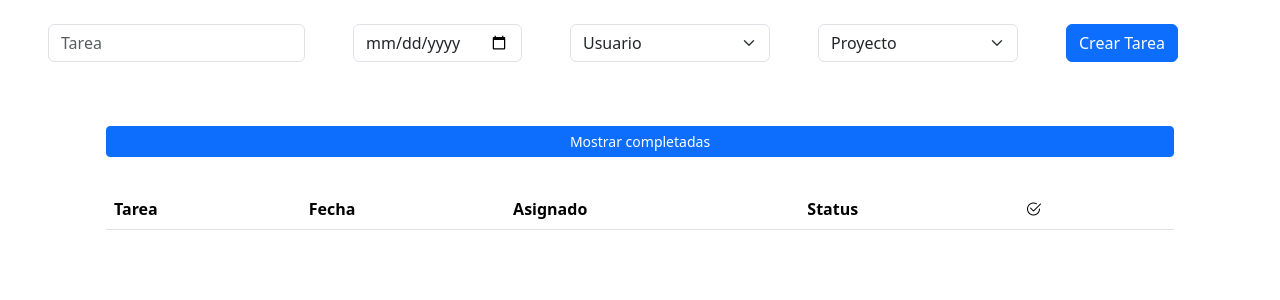
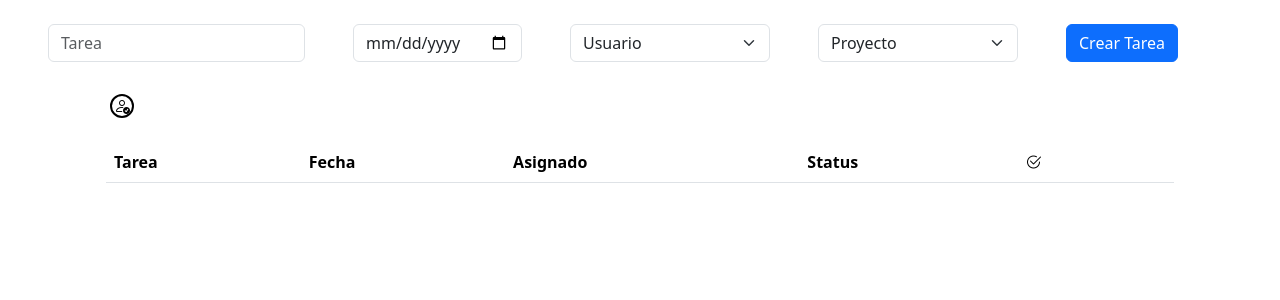
Before and after one commit to TicioChatbot/Taskapp, a Flask app: template app/templates/project.html in a window 1280 px wide. Shown: the part 76-376 px from the top of the page. Run offline with Flask 3, Linux system fonts and the light colour scheme; the template is opened without the code that fills it, so the values that code supplies are empty.

Commit message:
Qol changes, new animated buttons across the board (options in tables, checkmark for compelte, dropdown arrow for assigned list and new show complete task

```diff
--- a/app/static/utils.css
+++ b/app/static/utils.css
@@ -1,3 +1,7 @@
+html {
+    scroll-behavior: smooth;
+}
+
 .remove-user {
     background: none;
     border: none;
@@ -10,3 +14,99 @@
     align-items: center;
     justify-content: space-between;
 }
+
+/* Style for the option buttons */
+.option-buttons {
+    background-color: transparent; /* Transparent background */
+    border: none; /* Remove border */
+    padding: 0; /* Remove padding */
+    margin: 0; /* Remove margin */
+    cursor: pointer; /* Pointer cursor on hover */
+    display: inline-flex; /* Inline flex for icon */
+    align-items: center; /* Center items vertically */
+    justify-content: center; /* Center items horizontally */
+    transition: color 0.3s, transform 0.2s; /* Smooth color change and scale transition */
+}
+
+/* Style for the icon inside the button */
+.option-buttons i {
+    font-size: 24px; /* Size of the icon */
+    color: black; /* Base black color */
+    transition: color 0.3s, transform 0.2s; /* Smooth transitions */
+}
+
+/* Hover effect for the button */
+.option-buttons:hover i {
+    color: #333333; /* Darker shade of black on hover */
+    transform: scale(1.1); /* Slightly larger icon on hover */
+}
+
+/* Active effect for the button */
+.option-buttons:active i {
+    color: #666666; /* Lighter shade of black on click */
+    transform: scale(0.9); /* Slightly smaller icon on click */
+}
+
+/* Focus effect for accessibility */
+.option-buttons:focus {
+    outline: none; /* Remove default focus outline */
+    box-shadow: 0 0 0 3px rgba(0, 0, 0, 0.5); /* Add a custom focus ring */
+}
+
+/* Style for the dropdown arrow */
+.dropdown-arrow {
+    display: inline-block; /* Inline display for alignment */
+    width: 0;
+    height: 0;
+    margin-left: 8px; /* Space between name and arrow */
+    vertical-align: middle; /* Align with text */
+    border-left: 5px solid transparent; /* Transparent left border */
+    border-right: 5px solid transparent; /* Transparent right border */
+    border-top: 5px solid black; /* Black top border to create the arrow */
+    cursor: pointer; /* Pointer cursor on hover */
+    transition: transform 0.2s ease; /* Smooth transition for rotation */
+}
+
+/* Hover effect for the dropdown arrow */
+.dropdown-arrow:hover {
+    border-top-color: black; /* Ensure the color is a bold black */
+    box-shadow: 0 2px 4px rgba(0, 0, 0, 0.2); /* Subtle shadow effect */
+    transform: translateY(-2px) scale(1.2); /* Slight upward movement and increase in size */
+}
+
+/* Style for the complete tasks button */
+.complete-tasks-button {
+    background-color: transparent; /* Transparent background */
+    border: 2px solid black; /* Black border */
+    border-radius: 50%; /* Rounded button */
+    width: 24px; /* Button width */
+    height: 24px; /* Button height */
+    display: inline-flex; /* Inline flex for centering content */
+    align-items: center; /* Center items vertically */
+    justify-content: center; /* Center items horizontally */
+    cursor: pointer; /* Pointer cursor on hover */
+    transition: background-color 0.3s, transform 0.2s; /* Smooth transitions */
+    margin-left: 8px; /* Space between the name and the button */
+}
+
+/* Style for the check icon inside the button */
+.complete-tasks-button i {
+    font-size: 16px; /* Size of the icon */
+    color: black; /* Icon color */
+}
+
+/* Hover effect for the complete tasks button */
+.complete-tasks-button:hover {
+    background-color: black; /* Black background on hover */
+    transform: scale(1.1); /* Slightly larger button on hover */
+}
+
+/* Change icon color on hover */
+.complete-tasks-button:hover i {
+    color: white; /* White icon on hover */
+}
+
+/* Active effect for the complete tasks button */
+.complete-tasks-button:active {
+    transform: scale(0.9); /* Slightly smaller button on click */
+}
--- a/app/templates/base.html
+++ b/app/templates/base.html
@@ -156,6 +156,5 @@
                 });
             });
         </script>
-
     </body>
 </html>
--- a/app/templates/home.html
+++ b/app/templates/home.html
@@ -25,7 +25,7 @@
                 <td>{{user.on_time_pctg()}}</td>
                 <td>
                     <div class="btn-group dropend">
-                        <button type="button" data-bs-toggle="dropdown"><i class="bi bi-three-dots-vertical"></i></button>
+                        <button class="option-buttons" type="button" data-bs-toggle="dropdown"><i class="bi bi-three-dots-vertical"></i></button>
                         <ul class="dropdown-menu">
                             <li><a class="dropdown-item" href="#" data-bs-toggle="modal" data-bs-target="#editar" data-field="{{user.id}}">Editar</a></li>
                             <li><a class="dropdown-item" href="#" data-bs-toggle="modal" data-bs-target="#eliminar" data-field="{{user.id}}">Eliminar</a></li>
--- a/app/templates/project.html
+++ b/app/templates/project.html
@@ -3,11 +3,10 @@
 {%block content%}
 {%block origin%}<input type="hidden" value="proyect" name="type"><input type="hidden" value="{{project.id}}" name="id">{%endblock%}
 <div class="container-fluid">
-    <div class="container">
+    <div class="d-flex align-items-center">
         <h1>{{project.name}}</h1>
-        <br/>
-        <button class="btn btn-primary btn-sm" type="button" data-bs-toggle="collapse" data-bs-target="#demoCollapse" aria-expanded="false" aria-controls="demoCollapse">
-            Mostrar completadas
+        <button class="complete-tasks-button ms-3" type="button" data-bs-toggle="collapse" data-bs-target="#demoCollapse" aria-expanded="false" aria-controls="demoCollapse">
+            <i class="bi bi-person-check"></i>
         </button>
     </div>
     <div class="container">
@@ -34,8 +33,7 @@
                         {%if len(task.assigned) > 0%}
                             <div class="dropdown-center">
                                 {{task.assigned[0].username}}
-                                <a href="#" style="color:black" data-bs-toggle="dropdown" aria-expanded="false">
-                                    <i class="bi bi-arrow-bar-down"></i>
+                                <a href="#" class="dropdown-arrow" data-bs-toggle="dropdown" aria-expanded="false">
                                 </a>
                             <ul class="dropdown-menu">
                                 {%for user in task.assigned%}
@@ -64,10 +62,10 @@
                         <i class="bi bi-patch-exclamation-fill" style ="color: rgb(212, 212, 0)"></i>
                         {%endif%}
                     </td>
-                    <td><form method="post"><input type="hidden" value="{{task.id}}" name="id"><button type="submit"><i class="bi bi-check-square"></i></button></form></td>
+                    <td><form method="post"><input type="hidden" value="{{task.id}}" name="id"><button class = "option-buttons" type="submit"><i class="bi bi-check-square"></i></button></form></td>
                     <td>
                         <div class="btn-group dropend">
-                            <button type="button" data-bs-toggle="dropdown"><i class="bi bi-three-dots-vertical"></i></button>
+                            <button class="option-buttons" type="button" data-bs-toggle="dropdown"><i class="bi bi-three-dots-vertical"></i></button>
                             <ul class="dropdown-menu">
                                 <li><a class="dropdown-item" href="#" data-bs-toggle="modal" data-bs-target="#cambiarfecha" data-field="{{task.id}}">Cambiar Fecha</a></li>
                                 <li><a class="dropdown-item" href="#" data-bs-toggle="modal" data-bs-target="#asignar" data-field="{{task.id}}">Asignar</a></li>
```
Also changed, not shown: app/templates/user.html (+5 -6 lines).
